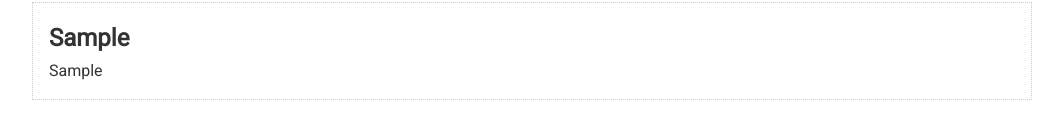
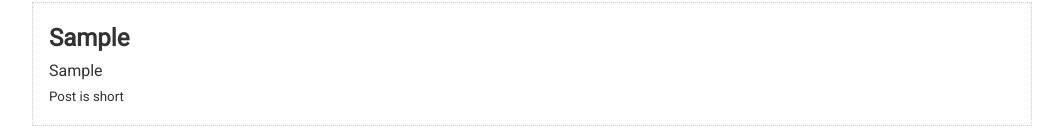
Before and after one commit to hov001/angular-basic, an Angular app: page / in a window 1280 px wide. Both pictures are taken after typing "Sample", "Sample" into the empty fields and a click on the button "Add post". Shown: the part 248-388 px from the top of the page, without its empty margins (108-1171 px from the left). Built offline with nearby package versions, Linux system fonts and the light colour scheme.

Commit message:
feat(post): add ng-content

```diff
--- a/src/app/app.component.html
+++ b/src/app/app.component.html
@@ -3,5 +3,10 @@
 
   <app-post-form (onAdd)="addPost($event)"></app-post-form>
   <hr />
-  <app-post *ngFor="let p of posts" [post]="p"></app-post>
+  <app-post *ngFor="let p of posts" [post]="p">
+    <small *ngIf="p.text.length < 10; else longest">Post is short</small>
+    <ng-template #longest>
+      <small>Post is long</small>
+    </ng-template>
+  </app-post>
 </div>
--- a/src/app/post/post.component.html
+++ b/src/app/post/post.component.html
@@ -3,4 +3,6 @@
   <p>
     {{ post.text }}
   </p>
+
+  <ng-content></ng-content>
 </div>
```
